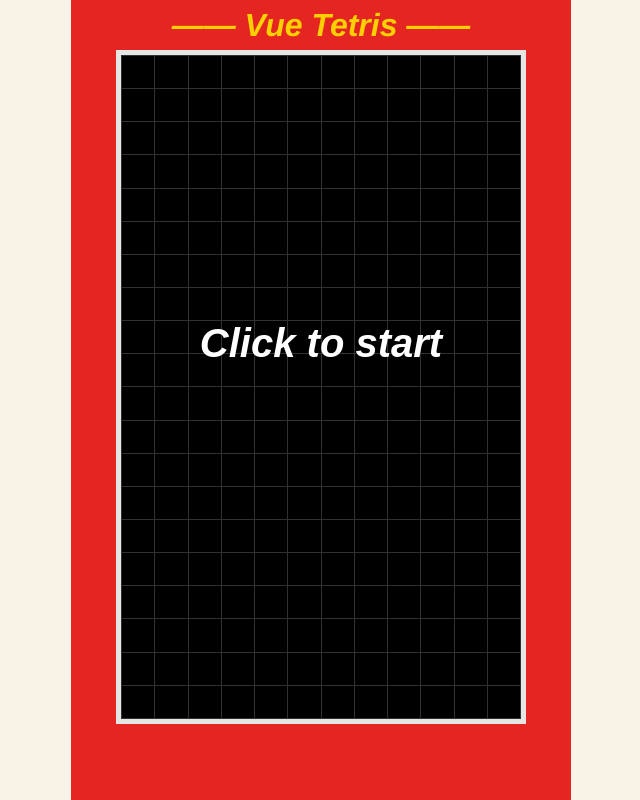
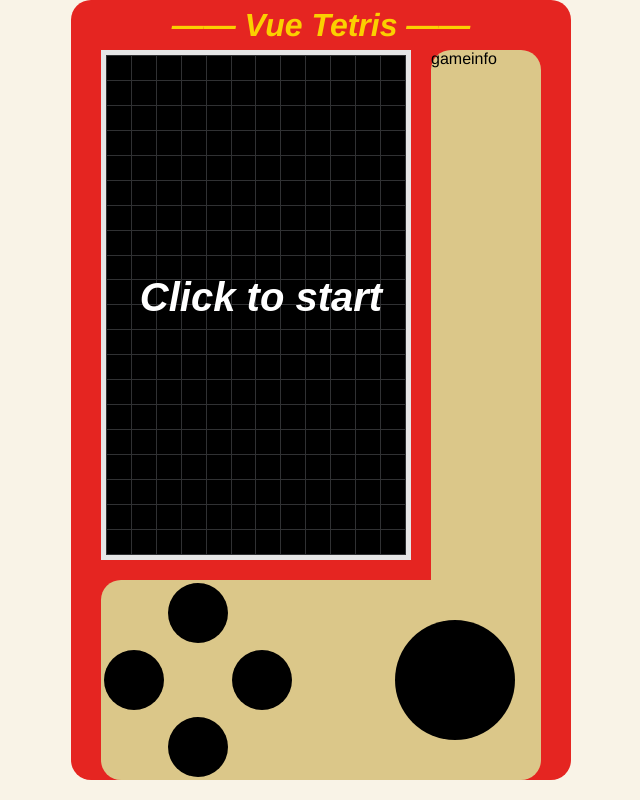
Before and after one commit to laddwong/tricky-tetris, a Vue app: page / in a window 1280 px wide. Shown: the whole page, without its empty margins (319-959 px from the left). Built offline with nearby package versions, Linux system fonts and the light colour scheme.

Commit message:
'适配移动端'

```diff
--- a/public/index.html
+++ b/public/index.html
@@ -3,7 +3,7 @@
   <head>
     <meta charset="utf-8">
     <meta http-equiv="X-UA-Compatible" content="IE=edge">
-    <meta name="viewport" content="width=device-width,initial-scale=1.0">
+    <meta name="viewport" content="width=device-width,initial-scale=1.0,user-scale=no">
     <link rel="icon" href="<%= BASE_URL %>favicon.ico">
     <title><%= htmlWebpackPlugin.options.title %></title>
   </head>
--- a/src/App.vue
+++ b/src/App.vue
@@ -1,6 +1,8 @@
 <template>
-  <div id="app">
-    <Game/>
+  <div id="app" :style="`margin-left: -${marginLeft}px; margin-top: -${marginTop}px; transform-origin: right bottom ;transform: scale(${scale});`">
+    <div>
+      <Game/>
+    </div>
   </div>
 </template>
 
@@ -11,24 +13,39 @@ export default {
   name: 'App',
   components: {
     Game
+  },
+  data () {
+    return {
+      scale: 1,
+      marginLeft: 0,
+      marginTop: 0
+    }
+  },
+  mounted () {
+    let width = document.documentElement.clientWidth
+    let height = document.documentElement.clientHeight
+    let scale = 1
+    if (width < 500 || height < 780) {
+      scale = width / 500
+      if (height < 780 * scale) {
+        scale = height / 780
+      }
+      this.scale = scale
+      this.marginTop = 780 - 780 * scale
+      this.marginLeft = 500 - 500 * scale
+    }
   }
 }
 </script>
 
 <style>
-html {
-  height: 100%;
-}
 body{
   margin: 0px;
-  width: 100%;
-  height: 100%;
+  background-color: #F9F3E7;
 }
 #app {
   font-family: Avenir, Helvetica, Arial, sans-serif;
   -webkit-font-smoothing: antialiased;
   -moz-osx-font-smoothing: grayscale;
-  height: 100%;
-  background-color: #F9F3E7;
 }
 </style>
--- /dev/null
+++ b/src/components/Controler.vue
@@ -0,0 +1,57 @@
+<template>
+	<div class="control-container">
+		<!-- 方向键 -->
+		<div class="cross-container">
+			<table>
+				<tr>
+					<td></td>
+					<td><button class="cross"></button> </td>
+					<td></td>
+				</tr>
+				<tr>
+					<td><button class="cross"></button> </td>
+					<td></td>
+					<td><button class="cross"></button> </td>
+				</tr>
+				<tr>
+					<td></td>
+					<td><button class="cross"></button> </td>
+					<td></td>
+				</tr>
+			</table>
+		</div>
+		<!-- 变换键 -->
+		<div class="shift-button">
+			<button></button>
+		</div>
+	</div>
+</template>
+
+<script>
+	export default {
+		name: 'Controler'
+	}
+</script>
+
+<style scoped>
+	.control-container {
+		display: flex;
+	}
+	.cross-container .cross {
+		border: none;
+		background-color: #000;
+		width: 60px;
+		height: 60px;
+		border-radius: 50%;
+	}
+	.shift-button {
+		margin: auto 100px;
+	}
+	.shift-button button {
+			border: none;
+			background-color: #000;
+			width: 120px;
+			height: 120px;
+			border-radius: 50%;
+	}
+</style>
--- a/src/components/Game.vue
+++ b/src/components/Game.vue
@@ -6,20 +6,27 @@
 		<div class="title">
 			<h1>—— Vue Tetris ——</h1>
 		</div>
-		<Playground @landing="nextBrick" :newBrickType="newBrickType"/>
-		<GameInfo v-if="false"/>
+		<div class="play-and-info-container">
+			<Playground @landing="nextBrick" :newBrickType="newBrickType"/>
+			<GameInfo/>
+		</div>
+		<div class="controler-container">
+			<Controler/>
+		</div>
 	</div>
 </template>
 
 <script>
 	import Playground from './Playground'
 	import GameInfo from './GameInfo'
+	import Controler from './Controler'
 	import { randomType } from '../util/index.js'
 	export default {
 		name: 'Game',
 		components: {
 			Playground,
-			GameInfo
+			GameInfo,
+			Controler
 		},
 		data () {
 			return {
@@ -44,8 +51,8 @@
 		background-color: #E52521;
 		position: relative;
 		width: 500px;
-		height: 100%;
 		margin: auto;
+		border-radius: 20px;
 	}
 	.title h1 {
 		line-height: 50px;
@@ -56,9 +63,9 @@
 	}
 	.banner {
 		position: absolute;
-		top: 40%;
-		left: 0;
-		right: 0;
+		top: 274px;
+		left: 30px;
+		right: 150px;
 		text-align: center;
 	}
 	.banner button {
@@ -71,8 +78,17 @@
 		font-style: oblique;
 		cursor: pointer;
 	}
-	.banner button:hover {
-		text-stroke-width: 5px;
-		text-stroke-color: #FBD000;
+	.play-and-info-container {
+		padding: 0px 30px;
+		display: flex;
+		overflow: hidden;
+	}
+	.controler-container {
+		background-color: #DBC789;
+		height: 200px;
+		margin: 0px 30px;
+		border-bottom-left-radius: 20px;
+		border-bottom-right-radius: 20px;
+		border-top-left-radius: 20px;
 	}
 </style>
--- a/src/components/GameInfo.vue
+++ b/src/components/GameInfo.vue
@@ -1,6 +1,6 @@
 <template>
-	<div>
-		GameInfo
+	<div class="container">
+		gameinfo
 	</div>
 </template>
 
@@ -11,5 +11,13 @@
 </script>
 
 <style scoped>
-
+	.container {
+		height: 530px;
+		flex-grow: 1;
+		background-color: #DBC789;
+		vertical-align: top;
+		margin-left: 20px;
+		border-top-left-radius: 20px;
+		border-top-right-radius: 20px;
+	}
 </style>
--- a/src/components/Playground.vue
+++ b/src/components/Playground.vue
@@ -4,7 +4,7 @@
       <tbody>
         <tr v-for="(row, index) in displayBoard" :key="index + 'row'">
           <td v-for="(cell, cellIndex) in row" :key="cellIndex + 'cell'">
-            <span :class="{active: cell, default: true}"></span>
+            <div :class="{active: cell, default: true}"></div>
           </td>
         </tr>
       </tbody>
@@ -168,6 +168,10 @@
           return;
         }
         if (e.key.indexOf('Arrow') !== -1) {
+          if (e.key === 'ArrowUp') {
+            that.rotate()
+            return;
+          }
           if (e.key === 'ArrowDown') {
             that.fall()
             return;
@@ -184,9 +188,9 @@
 <style scoped>
   .playground-container {
     background-color: #000;
-    margin: auto;
-    height: 664px;
-    width: 400px;
+    height: 500px;
+    width: 300px;
+    flex-shrink: 0;
     border: 5px solid #E6E6E6;
   }
   table {
@@ -195,7 +199,7 @@
     height: 100%;
   }
   td {
-    border: 1px solid #303133;
+    border: 1px inset #303133;
   }
   .default {
     display: block;
```
